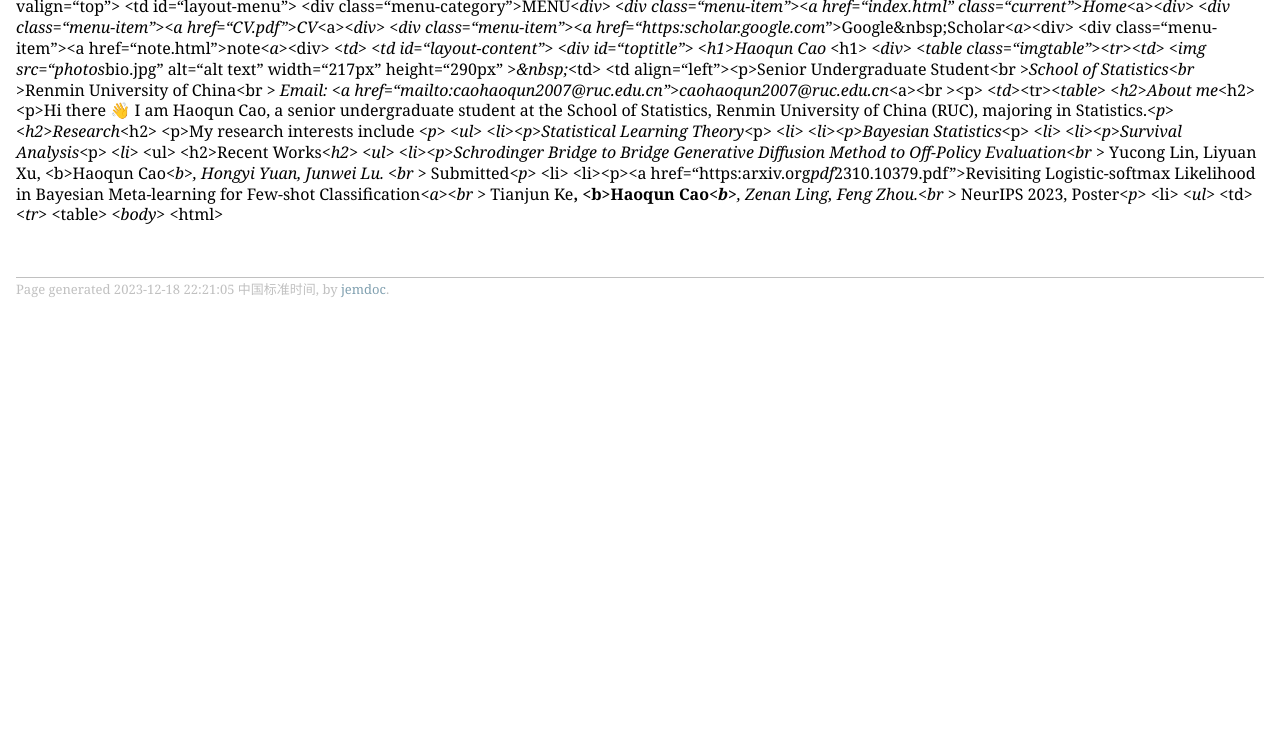
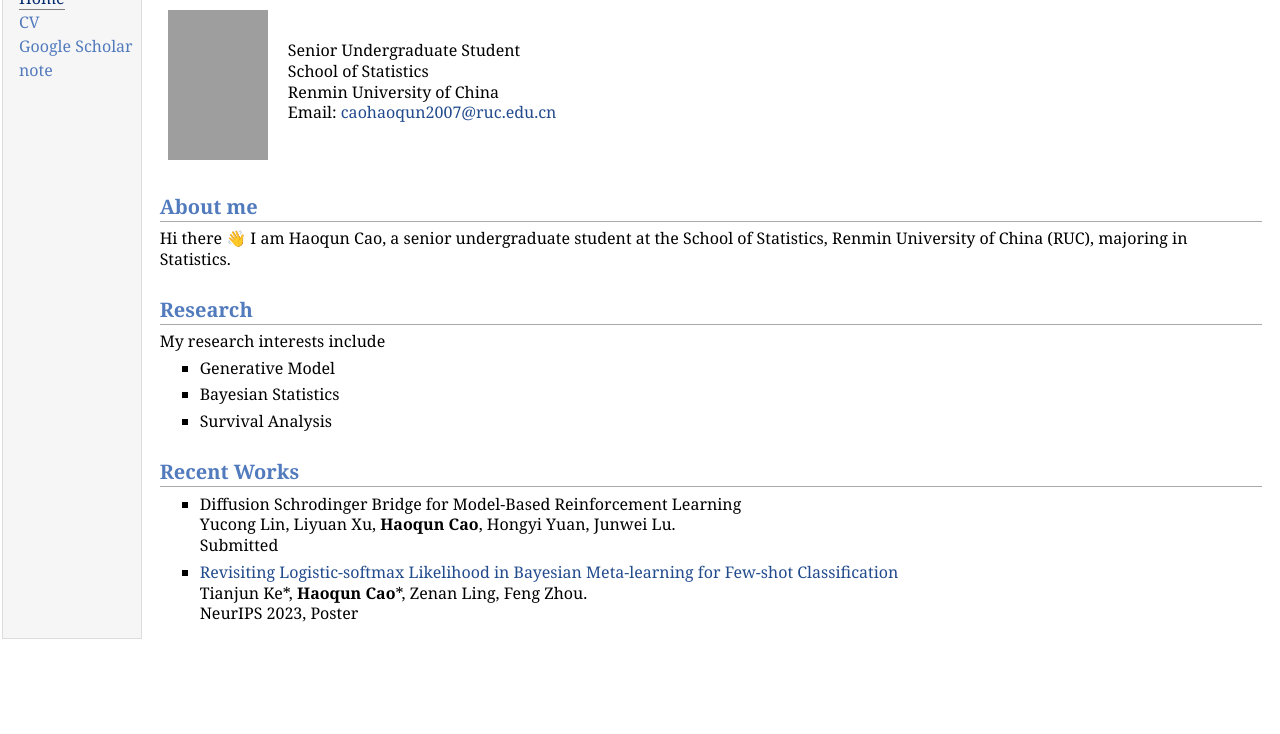
Before and after one commit to CaoHaoqun/KenCao.github.io, a plain HTML site: page index.html in a window 1280 px wide. Shown: the part 66-800 px from the top of the page. Drawn offline with Linux system fonts and the light colour scheme; grey boxes are pictures that could not be loaded.

Commit message:
Add files via upload

```diff
--- a/index.html
+++ b/index.html
@@ -5,125 +5,51 @@
 <meta name="generator" content="jemdoc, see http://jemdoc.jaboc.net/" />
 <meta http-equiv="Content-Type" content="text/html;charset=utf-8" />
 <link rel="stylesheet" href="jemdoc.css" type="text/css" />
-<title></title>
+<title>Haoqun Cao </title>
 </head>
 <body>
-<div id="layout-content">
-<p>&lt;!DOCTYPE html PUBLIC &ldquo;-<i></i>W3C<i></i>DTD XHTML 1.1<i></i>EN&rdquo;
-
-&ldquo;http:<i></i>www.w3.org<i>TR</i>xhtml11<i>DTD</i>xhtml11.dtd&rdquo;&gt;
-
-&lt;html xmlns=&ldquo;http:<i></i>www.w3.org<i>1999</i>xhtml&rdquo; xml:lang=&ldquo;en&rdquo;&gt;
-
-&lt;head&gt;
-
-&lt;meta name=&ldquo;generator&rdquo; content=&ldquo;jemdoc, see http:<i></i>jemdoc.jaboc.net<i>&rdquo; </i>&gt;
-
-&lt;meta http-equiv=&ldquo;Content-Type&rdquo; content=&ldquo;text<i>html;charset=utf-8&rdquo; </i>&gt;
-
-&lt;link rel=&ldquo;stylesheet&rdquo; href=&ldquo;jemdoc.css&rdquo; type=&ldquo;text<i>css&rdquo; </i>&gt;
-
-&lt;title&gt;Haoqun Cao &lt;<i>title&gt;
-
-&lt;</i>head&gt;
-
-&lt;body&gt;
-
-&lt;table summary=&ldquo;Table for page layout.&rdquo; id=&ldquo;tlayout&rdquo;&gt;
-
-&lt;tr valign=&ldquo;top&rdquo;&gt;
-
-&lt;td id=&ldquo;layout-menu&rdquo;&gt;
-
-&lt;div class=&ldquo;menu-category&rdquo;&gt;MENU&lt;<i>div&gt;
-
-&lt;div class=&ldquo;menu-item&rdquo;&gt;&lt;a href=&ldquo;index.html&rdquo; class=&ldquo;current&rdquo;&gt;Home&lt;</i>a&gt;&lt;<i>div&gt;
-
-&lt;div class=&ldquo;menu-item&rdquo;&gt;&lt;a href=&ldquo;CV.pdf&rdquo;&gt;CV&lt;</i>a&gt;&lt;<i>div&gt;
-
-&lt;div class=&ldquo;menu-item&rdquo;&gt;&lt;a href=&ldquo;https:</i><i>scholar.google.com</i>&rdquo;&gt;Google&amp;nbsp;Scholar&lt;<i>a&gt;&lt;</i>div&gt;
-
-&lt;div class=&ldquo;menu-item&rdquo;&gt;&lt;a href=&ldquo;note.html&rdquo;&gt;note&lt;<i>a&gt;&lt;</i>div&gt;
-
-&lt;<i>td&gt;
-
-&lt;td id=&ldquo;layout-content&rdquo;&gt;
-
-&lt;div id=&ldquo;toptitle&rdquo;&gt;
-
-&lt;h1&gt;Haoqun Cao &lt;</i>h1&gt;
-
-&lt;<i>div&gt;
-
-&lt;table class=&ldquo;imgtable&rdquo;&gt;&lt;tr&gt;&lt;td&gt;
-
-&lt;img src=&ldquo;photos</i>bio.jpg&rdquo; alt=&ldquo;alt text&rdquo; width=&ldquo;217px&rdquo; height=&ldquo;290px&rdquo; <i>&gt;&amp;nbsp;&lt;</i>td&gt;
-
-&lt;td align=&ldquo;left&rdquo;&gt;&lt;p&gt;Senior Undergraduate Student&lt;br <i>&gt;School of Statistics&lt;br </i>&gt;Renmin University of China&lt;br <i>&gt;
-
-Email: &lt;a href=&ldquo;mailto:caohaoqun2007@ruc.edu.cn&rdquo;&gt;caohaoqun2007@ruc.edu.cn&lt;</i>a&gt;&lt;br <i>&gt;&lt;</i>p&gt;
-
-&lt;<i>td&gt;&lt;</i>tr&gt;&lt;<i>table&gt;
-
-&lt;h2&gt;About me&lt;</i>h2&gt;
-
-&lt;p&gt;Hi there 👋 I am Haoqun Cao, a senior undergraduate student at the School of Statistics, Renmin University of China (RUC), majoring in Statistics.&lt;<i>p&gt;
-
-&lt;h2&gt;Research&lt;</i>h2&gt;
-
-&lt;p&gt;My research interests include &lt;<i>p&gt;
-
-&lt;ul&gt;
-
-&lt;li&gt;&lt;p&gt;Statistical Learning Theory&lt;</i>p&gt;
-
-&lt;<i>li&gt;
-
-&lt;li&gt;&lt;p&gt;Bayesian Statistics&lt;</i>p&gt;
-
-&lt;<i>li&gt;
-
-&lt;li&gt;&lt;p&gt;Survival Analysis&lt;</i>p&gt;
-
-&lt;<i>li&gt;
-
-&lt;</i>ul&gt;
-
-&lt;h2&gt;Recent Works&lt;<i>h2&gt;
-
-&lt;ul&gt;
-
-&lt;li&gt;&lt;p&gt;Schrodinger Bridge to Bridge Generative Diffusion Method to Off-Policy Evaluation&lt;br </i>&gt;
-
-Yucong Lin, Liyuan Xu, &lt;b&gt;Haoqun Cao&lt;<i>b&gt;, Hongyi Yuan, Junwei Lu. &lt;br </i>&gt; Submitted&lt;<i>p&gt;
-
-&lt;</i>li&gt;
-
-&lt;li&gt;&lt;p&gt;&lt;a href=&ldquo;https:<i></i>arxiv.org<i>pdf</i>2310.10379.pdf&rdquo;&gt;Revisiting Logistic-softmax Likelihood in Bayesian Meta-learning for Few-shot Classification&lt;<i>a&gt;&lt;br </i>&gt;
-
-Tianjun Ke<b>, &lt;b&gt;Haoqun Cao&lt;<i>b&gt;</b>, Zenan Ling, Feng Zhou.&lt;br </i>&gt;
-
-NeurIPS 2023, Poster&lt;<i>p&gt;
-
-&lt;</i>li&gt;
-
-&lt;<i>ul&gt;
-
-&lt;</i>td&gt;
-
-&lt;<i>tr&gt;
-
-&lt;</i>table&gt;
-
-&lt;<i>body&gt;
-
-&lt;</i>html&gt;
-</p>
-<div id="footer">
-<div id="footer-text">
-Page generated 2023-12-18 22:21:05 中国标准时间, by <a href="http://jemdoc.jaboc.net/">jemdoc</a>.
+<table summary="Table for page layout." id="tlayout">
+<tr valign="top">
+<td id="layout-menu">
+<div class="menu-category">MENU</div>
+<div class="menu-item"><a href="index.html" class="current">Home</a></div>
+<div class="menu-item"><a href="CV.pdf">CV</a></div>
+<div class="menu-item"><a href="https://scholar.google.com/citations?user=uAilU0EAAAAJ">Google&nbsp;Scholar</a></div>
+<div class="menu-item"><a href="note.html">note</a></div>
+</td>
+<td id="layout-content">
+<div id="toptitle">
+<h1>Haoqun Cao </h1>
 </div>
-</div>
-</div>
+<table class="imgtable"><tr><td>
+<img src="photos/bio.jpg" alt="alt text" width="100px" height="150px" />&nbsp;</td>
+<td align="left"><p>Senior Undergraduate Student<br />School of Statistics<br />Renmin University of China<br />
+Email: <a href="mailto:caohaoqun2007@ruc.edu.cn">caohaoqun2007@ruc.edu.cn</a><br /></p>
+</td></tr></table>
+<h2>About me</h2>
+<p>Hi there 👋 I am Haoqun Cao, a senior undergraduate student at the School of Statistics, Renmin University of China (RUC), majoring in Statistics.</p>
+<h2>Research</h2>
+<p>My research interests include </p>
+<ul>
+<li><p>Generative Model</p>
+</li>
+<li><p>Bayesian Statistics</p>
+</li>
+<li><p>Survival Analysis</p>
+</li>
+</ul>
+<h2>Recent Works</h2>
+<ul>
+<li><p>Diffusion Schrodinger Bridge for Model-Based Reinforcement Learning<br />
+Yucong Lin, Liyuan Xu, <b>Haoqun Cao</b>, Hongyi Yuan, Junwei Lu. <br /> Submitted</p>
+</li>
+<li><p><a href="https://arxiv.org/pdf/2310.10379.pdf">Revisiting Logistic-softmax Likelihood in Bayesian Meta-learning for Few-shot Classification</a><br />
+Tianjun Ke*, <b>Haoqun Cao</b>*, Zenan Ling, Feng Zhou.<br />
+NeurIPS 2023, Poster</p>
+</li>
+</ul>
+</td>
+</tr>
+</table>
 </body>
 </html>
```
